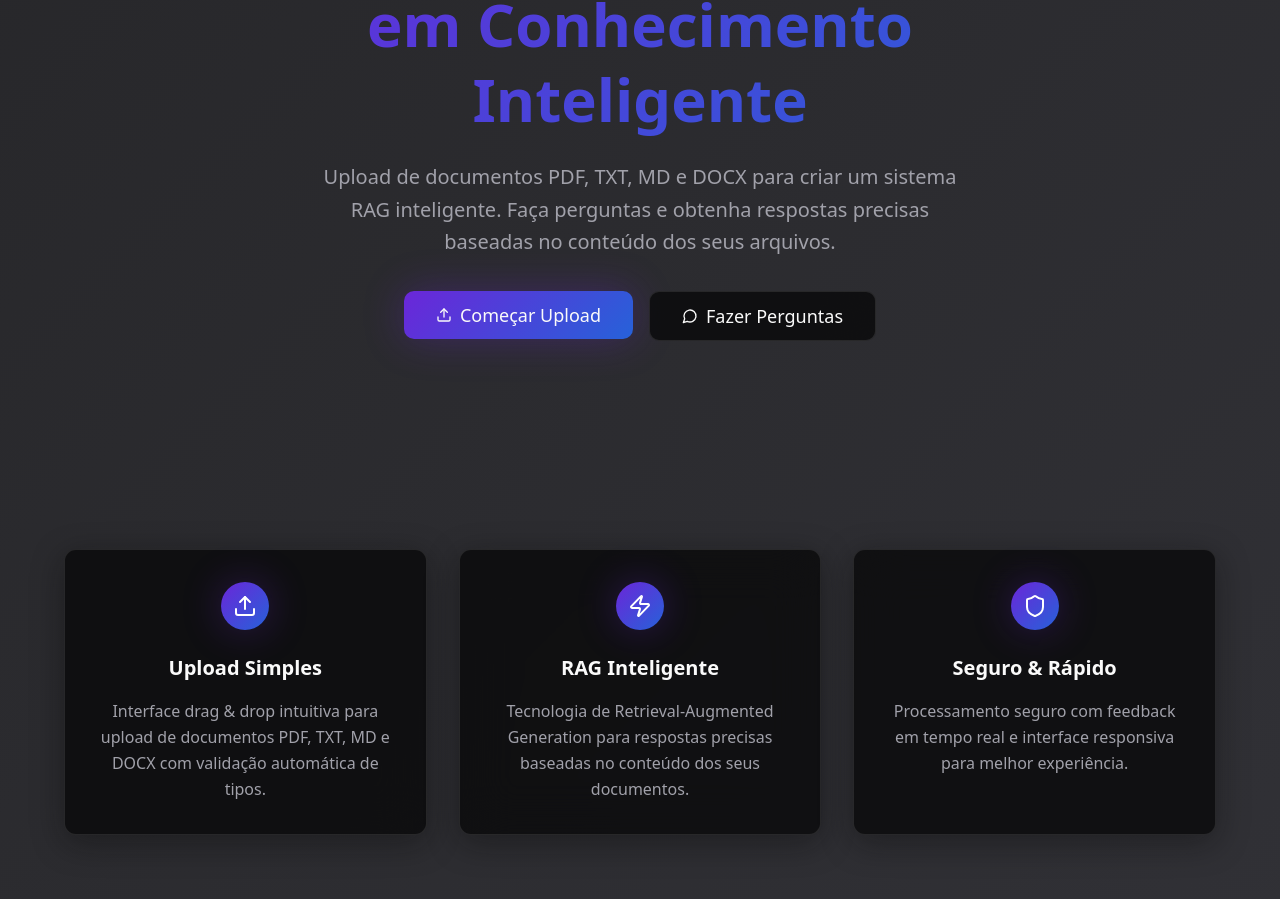
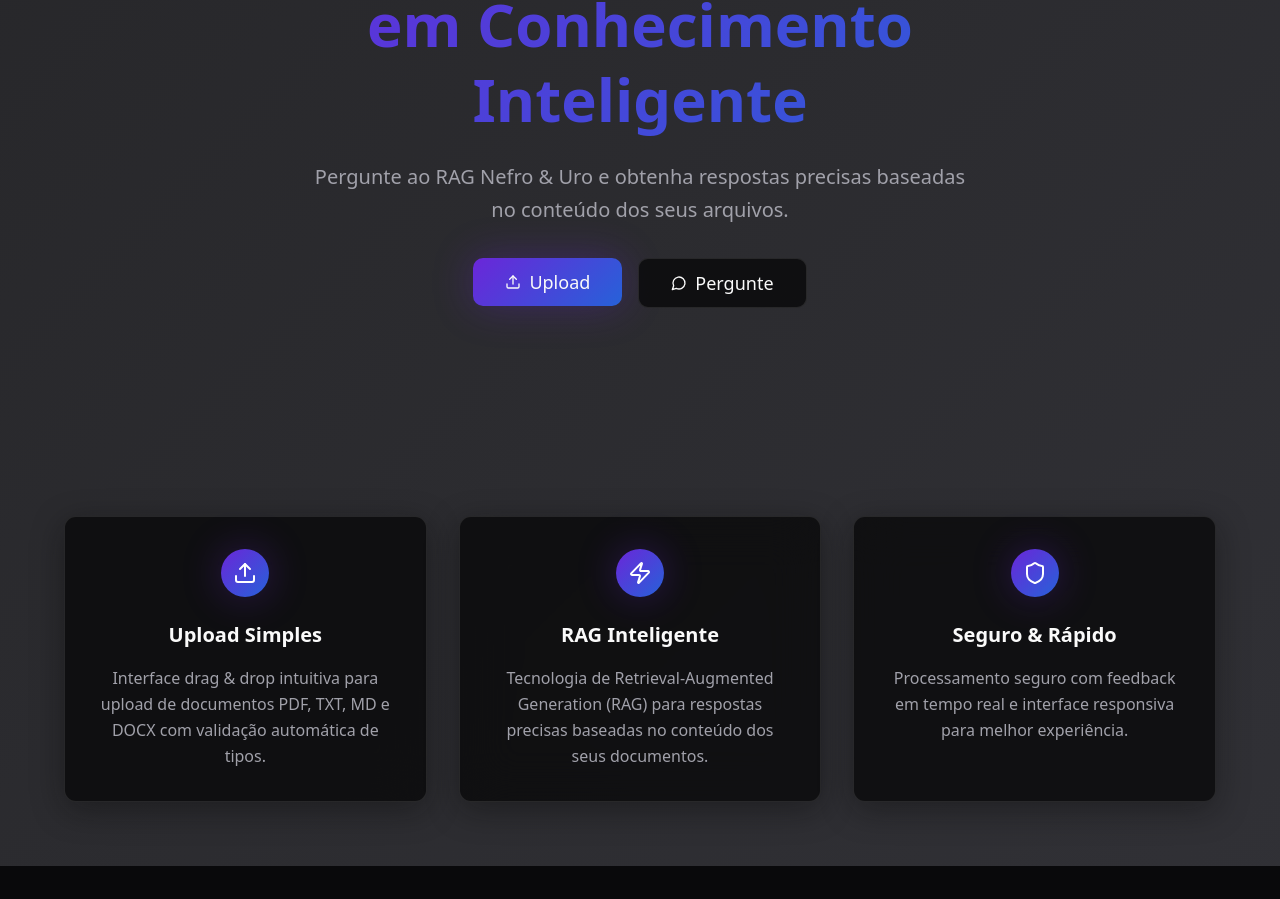
Before and after one commit to melissapontes/file-q-and-a, a React (Vite) app: page / in a window 1280 px wide. Shown: the part 237-1136 px from the top of the page. After the commit the page ends 1103 px from the top, so only its background shows below. Built offline with nearby package versions, Linux system fonts and the light colour scheme; the HTML template or start-up script is replaced by a standard one.

Commit message:
Code edited in Lovable Code Editor

```diff
--- a/src/pages/Index.tsx
+++ b/src/pages/Index.tsx
@@ -19,8 +19,7 @@ const Index = () => {
             </h1>
 
             <p className="text-xl text-muted-foreground mb-8 max-w-2xl mx-auto leading-relaxed">
-              Upload de documentos PDF, TXT, MD e DOCX para criar um sistema RAG inteligente.
-              Faça perguntas e obtenha respostas precisas baseadas no conteúdo dos seus arquivos.
+              Pergunte ao RAG Nefro & Uro e obtenha respostas precisas baseadas no conteúdo dos seus arquivos.
             </p>
           </div>
 
@@ -32,7 +31,7 @@ const Index = () => {
             >
               <Link to="/upload" className="flex items-center gap-2">
                 <Upload size={20} />
-                Começar Upload
+                Upload
               </Link>
             </Button>
 
@@ -44,7 +43,7 @@ const Index = () => {
             >
               <Link to="/ask" className="flex items-center gap-2">
                 <MessageCircle size={20} />
-                Fazer Perguntas
+                Pergunte
               </Link>
             </Button>
           </div>
@@ -71,7 +70,7 @@ const Index = () => {
             </div>
             <h3 className="text-xl font-bold mb-4">RAG Inteligente</h3>
             <p className="text-muted-foreground leading-relaxed">
-              Tecnologia de Retrieval-Augmented Generation para respostas precisas
+              Tecnologia de Retrieval-Augmented Generation (RAG) para respostas precisas
               baseadas no conteúdo dos seus documentos.
             </p>
           </Card>
```
